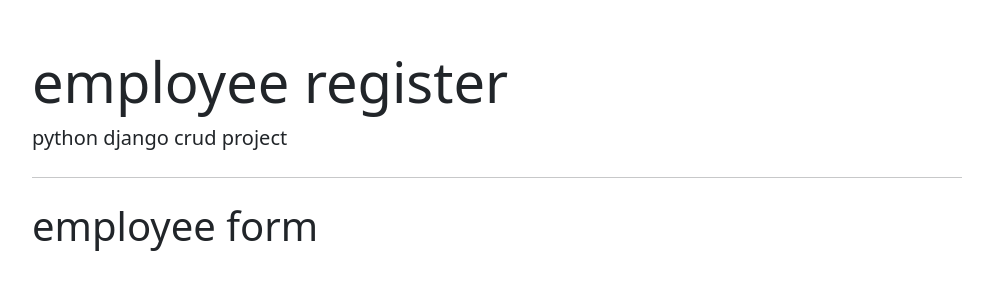
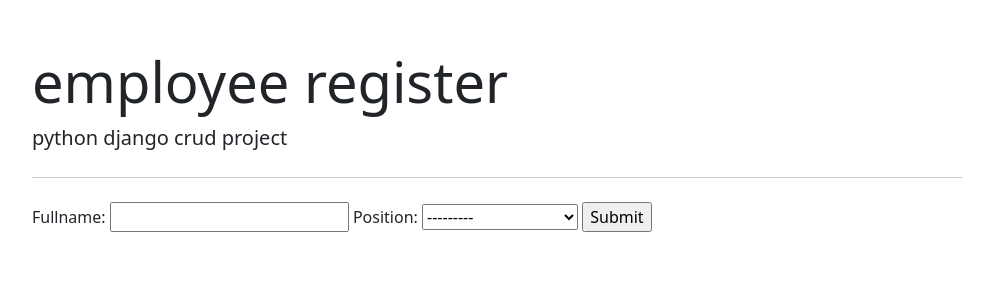
Before and after one commit to keerthanap966/employeeCRUD, a Django app: page / in a window 1280 px wide. Shown: the top 300 px of the page, without its empty margins (143-1136 px from the left). Run offline with Django 4.2, Linux system fonts and the light colour scheme; data comes from the database, SQL or seed files in the repository.

Commit message:
forms  created

```diff
--- /dev/null
+++ b/employee_project/employee_register/forms.py
@@ -0,0 +1,8 @@
+from django .forms import ModelForm
+# from django import forms
+from .models import Employee
+class Employee_form(ModelForm):
+    class Meta:
+        model=Employee
+        # fields='__all__'
+        fields=('Fullname','position')
--- a/employee_project/employee_register/templates/employee_form.html
+++ b/employee_project/employee_register/templates/employee_form.html
@@ -10,9 +10,12 @@
 <body>
     {%extends 'base.html'%}
     {%block content%}
-    <h1>
-        employee form
-    </h1>
+    <form method="post">
+        {% csrf_token %}
+        {{fromkey}}
+        <input type="submit">
+    </form>
+
     {%endblock%}
 
 </body>
--- a/employee_project/employee_register/views.py
+++ b/employee_project/employee_register/views.py
@@ -1,9 +1,12 @@
 from django.shortcuts import render
 from django.http.response import HttpResponse
+from .forms import Employee_form
 # Create your views here.
 def employee_list(request):
     return render(request,'employee_list.html')
 def employee_form(request):
-    return render(request,'employee_form.html')
+    form=Employee_form()
+    context = {'fromkey':form}
+    return render(request,'employee_form.html',context)
 def employee_delete(request):
     return HttpResponse("delete")
```
